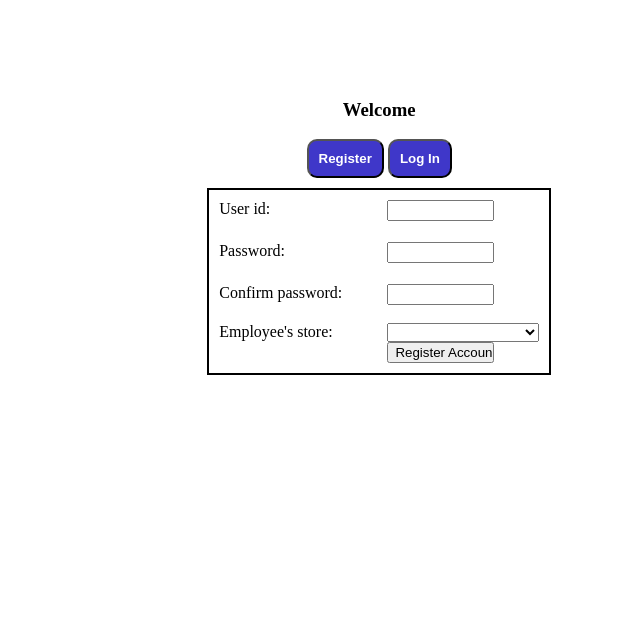
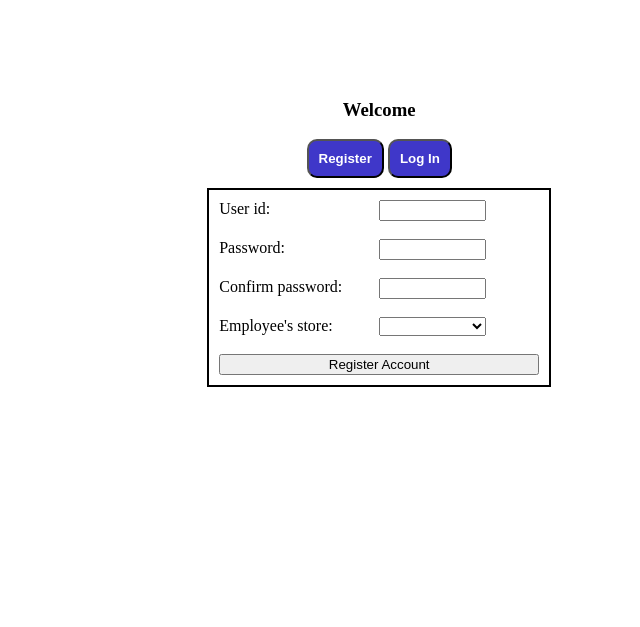
Before and after one commit to EonMurph/StockDeliverySystem, a Flask app: page / in a window 1280 px wide. Shown: the part 190-817 px from the top of the page, without its empty margins (640-1280 px from the left). Run offline with Flask 3, Linux system fonts and the light colour scheme; data that the repository does not hold is empty; some libraries are stand-ins or nearby versions.

Commit message:
added styles for errors in forms

```diff
--- a/static/styles.css
+++ b/static/styles.css
@@ -18,20 +18,26 @@ main:has(form) {
     padding: 10px;
     width: 40vh;
     display: grid;
-    grid-template-rows: repeat(4, 1fr);
+    /* grid-template-rows: repeat(4, 1em); */
+    grid-template-columns: 1fr 1fr;
     gap: 0;
 
     input[type="submit"] {
       cursor: pointer;
-      grid-column: 2;
+      grid-column: 1/-1;
     }
     label {
       grid-column: 1;
     }
-    input {
+    input:not(input[type="submit"]), select {
       grid-column: 2;
       width: 8em;
       box-sizing: border-box;
+
+      &~p.error {
+        color: red;
+        grid-column: 1/-1;
+      }
     }
   }
 }
--- a/templates/_formhelpers.html
+++ b/templates/_formhelpers.html
@@ -6,7 +6,7 @@ https://flask.palletsprojects.com/en/3.0.x/patterns/wtforms/#forms-in-templates
 {{ field.label }}
 {{ field(**kwargs) | safe }}
 {% for error in field.errors %}
-{{ error }}
+<p class="error">{{ error }}</p>
 {% endfor %}
 
 {% endmacro %}
```
